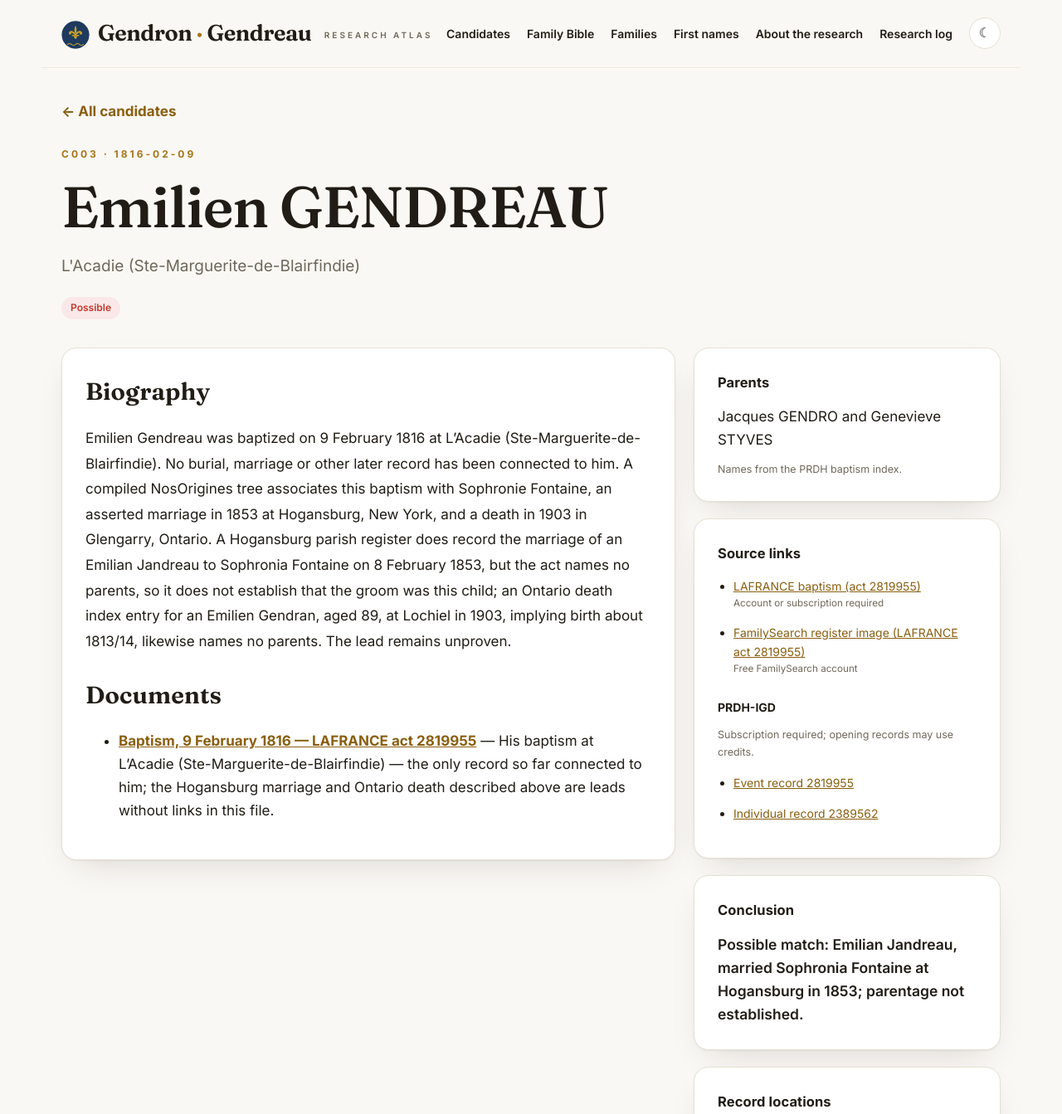
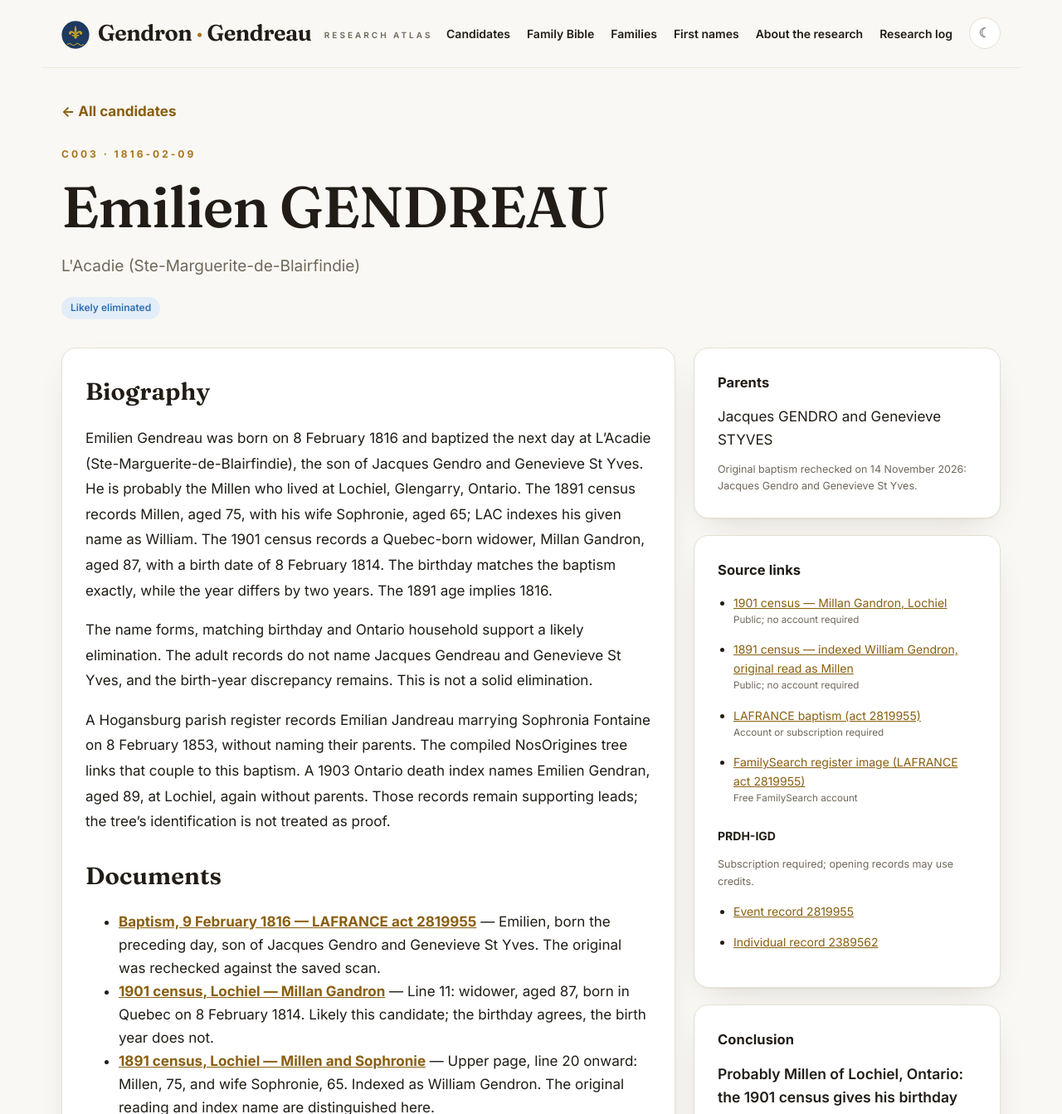
Before and after one commit to vetharmon/gendron-research, a Jekyll site: the page built from _candidates/c003.md, in a window 1280 px wide and 1400 px high, cut to the strip 0-1343 px from the top of the window. Shown: the whole strip at 83% size. Built offline with Jekyll 4.4.1, drawn with Linux system fonts in a browser that asks for light colours; some of the changed text lies outside the part shown.

Commit message:
Classify C003 as likely eliminated after 1901 birthday match

```diff
--- a/_candidates/c003.md
+++ b/_candidates/c003.md
@@ -4,21 +4,31 @@ id: "C003"
 title: "Emilien GENDREAU"
 date_record: "1816-02-09"
 place: "L'Acadie (Ste-Marguerite-de-Blairfindie)"
-status: "Possible"
-category: "unresolved"
-tier: "none"
+status: "Likely eliminated"
+category: "qualified"
+tier: "likely"
 francois: false
 act: "2819955"
 parents: "Jacques GENDRO and Genevieve STYVES"
-parents_note: "Names from the PRDH baptism index."
-outcome: "Possible match: Emilian Jandreau, married Sophronia Fontaine at Hogansburg in 1853; parentage not established."
+parents_note: "Original baptism rechecked on 14 November 2026: Jacques Gendro and Genevieve St Yves."
+outcome: "Probably Millen of Lochiel, Ontario: the 1901 census gives his birthday as 8 February, matching the baptism, but the year differs by two years and his parents are not named."
 search_log:
   - resource: "PRDH-IGD / LAFRANCE consolidation"
     outcome: "Baptism located — act 2819955, L'Acadie (Ste-Marguerite-de-Blairfindie), 1816-02-09."
   - resource: "Open lead"
     outcome: "A compiled-tree lead gives him an 1853 marriage at Hogansburg, New York, and a 1903 death in Glengarry, Ontario, but the link to this baptism is unproven and no record after his baptism has been connected to him."
+  - resource: "14 November 2026 — original baptism and LAC census images"
+    outcome: "Baptism rechecked: born 8 February 1816. In 1901, Millan Gandron, widower, 87, Quebec-born, is recorded in Lochiel with birthday 8 February 1814 (image z000063041, page 14, family 133, line 11). The 1891 original reads Millen, age 75, with wife Sophronie, 65 (indexed William Gendron, item 25400073). The matching birthday, name forms and earlier household support a likely identification. The two-year birth-year discrepancy and missing adult parentage bridge prevent a solid elimination."
 permalink: /candidates/c003/
 sources:
+  - label: "1901 census — Millan Gandron, Lochiel"
+    url: "https://recherche-collection-search.bac-lac.gc.ca/eng/Home/Record?app=census&IdNumber=35665825&ST=SCTB"
+    access: "Public; no account required"
+    provenance: "LAC, RG31-C-1, T-6468, Glengarry district 62, Lochiel F, division 5, page 14, family 133, line 11; image z000063041. Original viewed 14 November 2026. The identity with C003 is likely, not proven."
+  - label: "1891 census — indexed William Gendron, original read as Millen"
+    url: "https://recherche-collection-search.bac-lac.gc.ca/eng/Home/Record?app=census&IdNumber=25400073&ST=SCTB"
+    access: "Public; no account required"
+    provenance: "LAC, RG31, Glengarry district 65, Lochiel F, family 82, image 30953_148139-00234, upper page lines 20–24. Original rechecked 14 November 2026."
   - label: "LAFRANCE baptism (act 2819955)"
     url: "https://www.genealogiequebec.com/Membership/LAFRANCE/acte/2819955"
     access: "Account or subscription required"
@@ -33,8 +43,14 @@ filenames:
 
 ## Biography
 
-Emilien Gendreau was baptized on 9 February 1816 at L'Acadie (Ste-Marguerite-de-Blairfindie). No burial, marriage or other later record has been connected to him. A compiled NosOrigines tree associates this baptism with Sophronie Fontaine, an asserted marriage in 1853 at Hogansburg, New York, and a death in 1903 in Glengarry, Ontario. A Hogansburg parish register does record the marriage of an Emilian Jandreau to Sophronia Fontaine on 8 February 1853, but the act names no parents, so it does not establish that the groom was this child; an Ontario death index entry for an Emilien Gendran, aged 89, at Lochiel in 1903, implying birth about 1813/14, likewise names no parents. The lead remains unproven.
+Emilien Gendreau was born on 8 February 1816 and baptized the next day at L'Acadie (Ste-Marguerite-de-Blairfindie), the son of Jacques Gendro and Genevieve St Yves. He is probably the Millen who lived at Lochiel, Glengarry, Ontario. The 1891 census records Millen, aged 75, with his wife Sophronie, aged 65; LAC indexes his given name as William. The 1901 census records a Quebec-born widower, Millan Gandron, aged 87, with a birth date of 8 February 1814. The birthday matches the baptism exactly, while the year differs by two years. The 1891 age implies 1816.
+
+The name forms, matching birthday and Ontario household support a likely elimination. The adult records do not name Jacques Gendreau and Genevieve St Yves, and the birth-year discrepancy remains. This is not a solid elimination.
+
+A Hogansburg parish register records Emilian Jandreau marrying Sophronia Fontaine on 8 February 1853, without naming their parents. The compiled NosOrigines tree links that couple to this baptism. A 1903 Ontario death index names Emilien Gendran, aged 89, at Lochiel, again without parents. Those records remain supporting leads; the tree's identification is not treated as proof.
 
 ## Documents
 
-- **[Baptism, 9 February 1816 — LAFRANCE act 2819955](https://www.genealogiequebec.com/Membership/LAFRANCE/acte/2819955)** — His baptism at L'Acadie (Ste-Marguerite-de-Blairfindie) — the only record so far connected to him; the Hogansburg marriage and Ontario death described above are leads without links in this file.
+- **[Baptism, 9 February 1816 — LAFRANCE act 2819955](https://www.genealogiequebec.com/Membership/LAFRANCE/acte/2819955)** — Emilien, born the preceding day, son of Jacques Gendro and Genevieve St Yves. The original was rechecked against the saved scan.
+- **[1901 census, Lochiel — Millan Gandron](https://recherche-collection-search.bac-lac.gc.ca/eng/Home/Record?app=census&IdNumber=35665825&ST=SCTB)** — Line 11: widower, aged 87, born in Quebec on 8 February 1814. Likely this candidate; the birthday agrees, the birth year does not.
+- **[1891 census, Lochiel — Millen and Sophronie](https://recherche-collection-search.bac-lac.gc.ca/eng/Home/Record?app=census&IdNumber=25400073&ST=SCTB)** — Upper page, line 20 onward: Millen, 75, and wife Sophronie, 65. Indexed as William Gendron. The original reading and index name are distinguished here.
```
Also changed, not shown: about.md (+1 -1 lines), index.html (+1 -1 lines), research-notes/2026-11-14-c003-census-birthday.md (added, +41 -0 lines), README.md.
